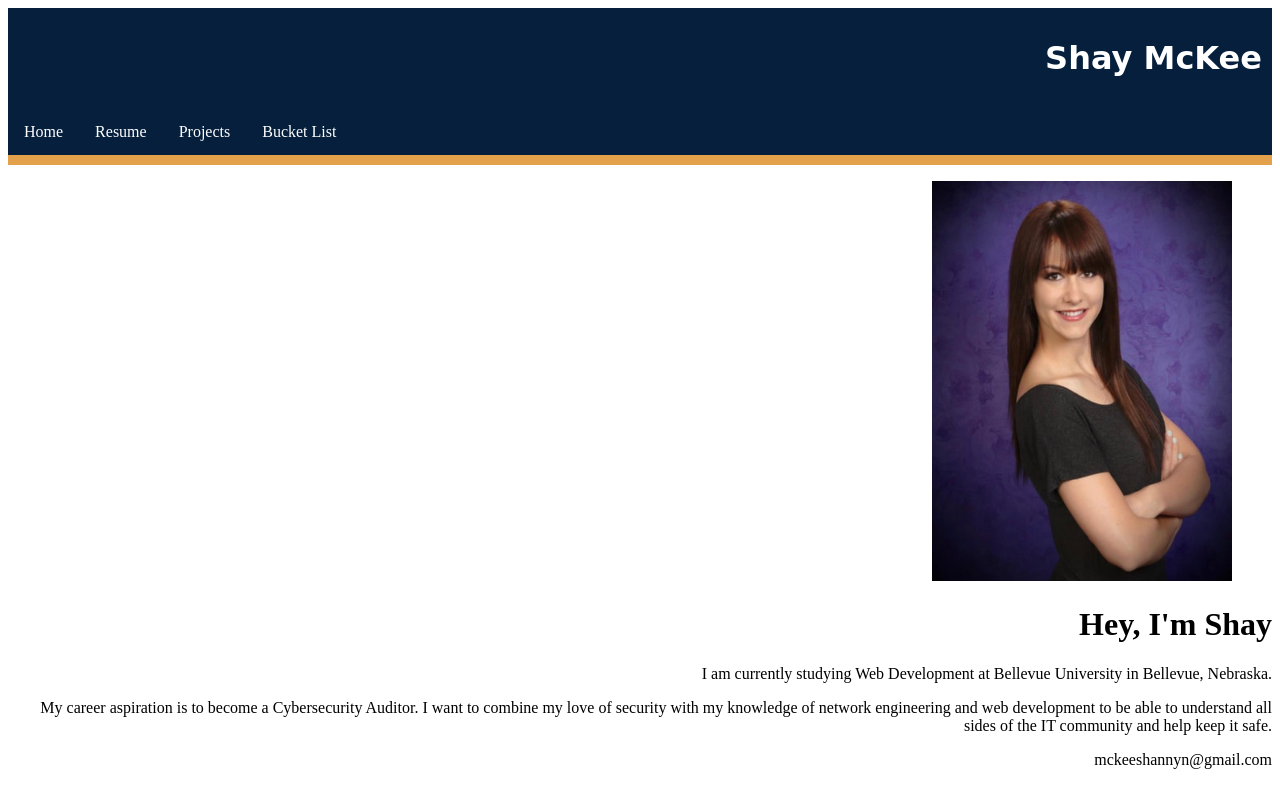
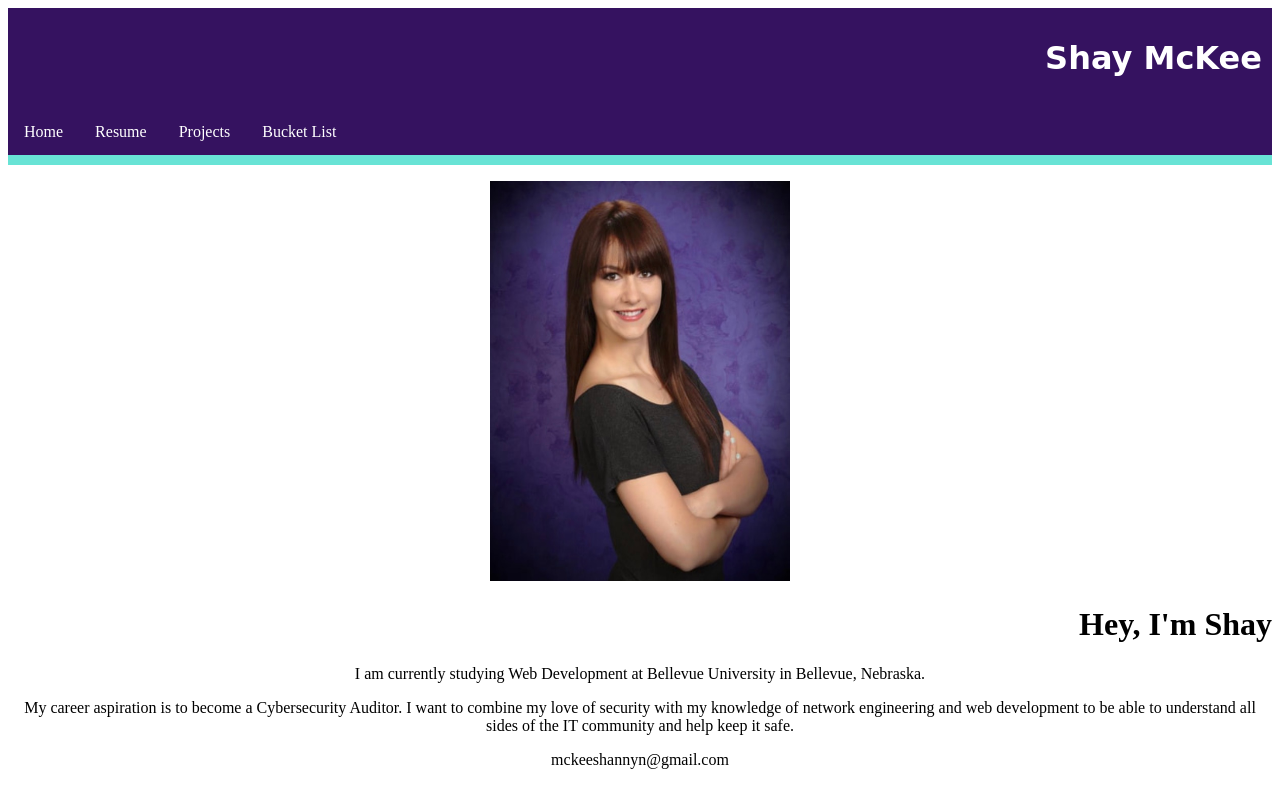
Before and after one commit to shaymckee/personal-portfolio, a plain HTML site: page index.html in a window 1280 px wide. Shown: the top 787 px of the page. Drawn offline with Linux system fonts and the light colour scheme.

Commit message:
new colors

```diff
--- a/css/styles.css
+++ b/css/styles.css
@@ -3,7 +3,7 @@
 
 
 body {
-    text-align: right;
+    text-align: center;
     font-family: 'Marcellus', serif;
 }
 
@@ -15,7 +15,7 @@ about {
 header {
     text-align: center;
     font-family: 'Bershire Swash', cursive;
-    background-color: #051f3c;
+    background-color: #351260;
     color: #fff;
     padding: 10px;
     text-align: center;
@@ -28,8 +28,8 @@ h1 {
 
 #navbar {
     overflow: hidden;
-    background-color: #051f3c;
-    border-bottom: 10px solid #e3a14c;
+    background-color: #351260;
+    border-bottom: 10px solid #68e3d5;
 }
 
 #navbar a {
@@ -42,14 +42,14 @@ h1 {
 }
 
 #navbar a:hover {
-    background-color: #e3a14c;
-    color: #051f3c;
+    background-color: #68e3d5;
+    color: #351260;
 }
 
 img {
     width: 300px;
     height: 400px;
-    align-content: left
+    align-content: center
 }
 
 #container {
```
